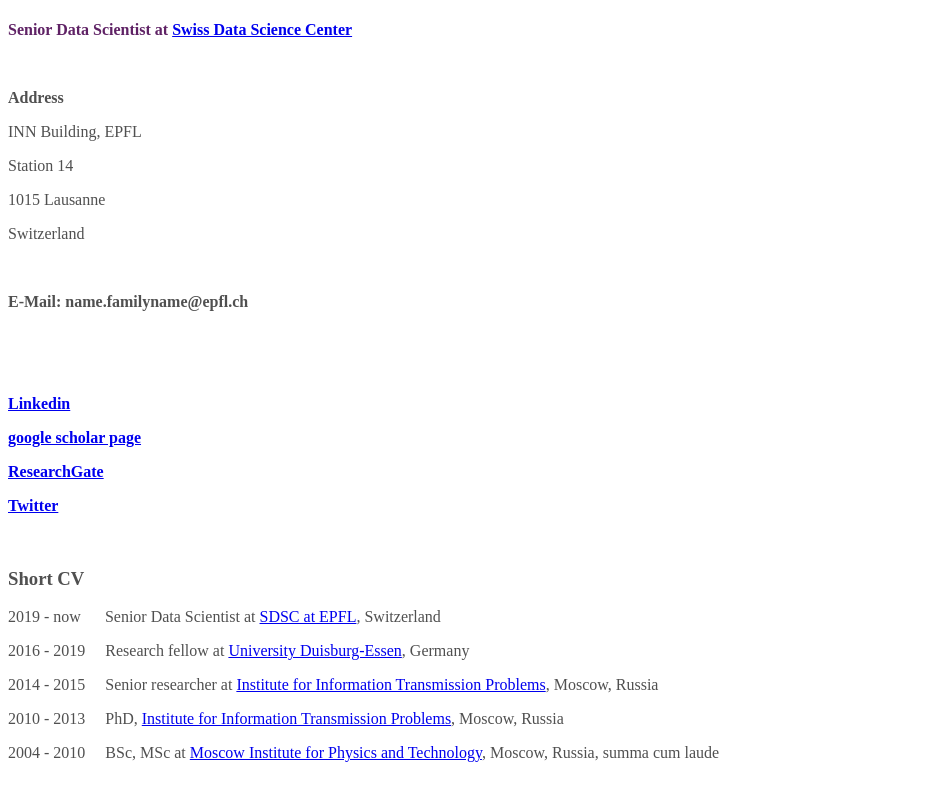
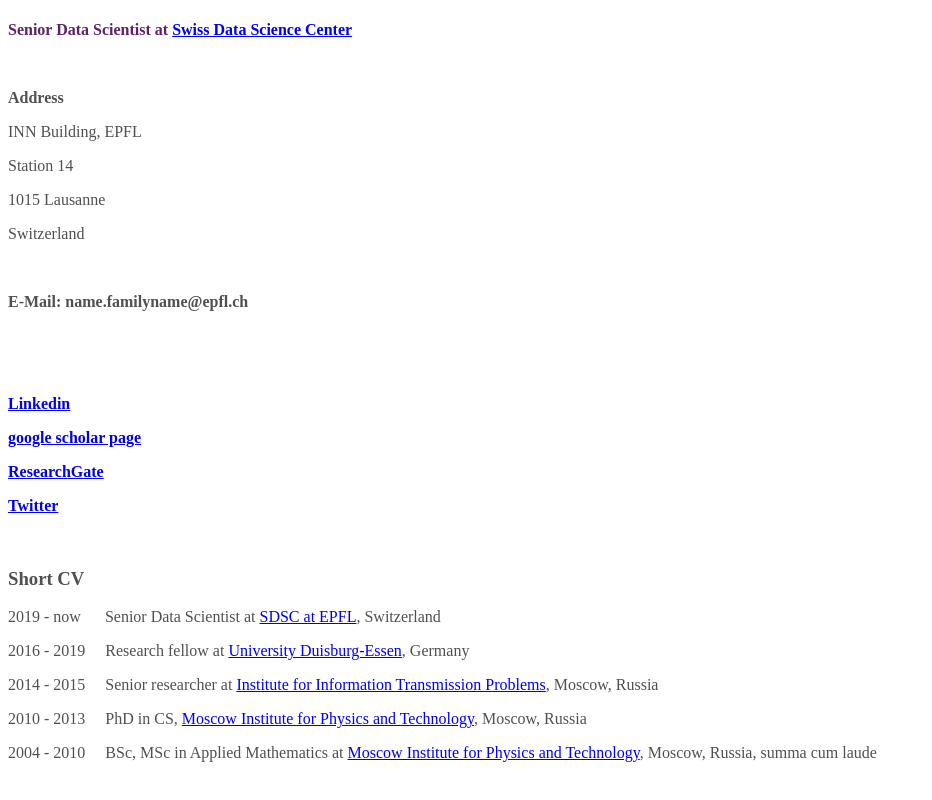
Before and after one commit to ekkrym/ekkrym.github.io, a plain HTML site: page index.html in a window 1280 px wide. Shown: the part 422-1222 px from the top of the page, without its empty margins (0-932 px from the left). Drawn offline with Linux system fonts and the light colour scheme.

Commit message:
Update index.html

```diff
--- a/index.html
+++ b/index.html
@@ -22,8 +22,8 @@
 <p><span style="color: #505050;">2019 - now &nbsp;&nbsp; &nbsp; Senior Data Scientist at <a href="https://www.datascience.ch">SDSC at EPFL</a>, Switzerland</span></p>
 <p><span style="color: #505050;">2016 - 2019 &nbsp; &nbsp; Research fellow at <a href="https://www.uni-due.de">University Duisburg-Essen</a>, Germany</span></p>
 <p><span style="color: #505050;">2014 - 2015 &nbsp; &nbsp; Senior researcher at <a href="http://iitp.ru/en/about">Institute for Information Transmission Problems</a>, Moscow, Russia</span></p>
-<p><span style="color: #505050;">2010 - 2013 &nbsp; &nbsp; PhD, <a href="http://iitp.ru/en/about">Institute for Information Transmission Problems</a>, Moscow, Russia</span></p>
-<p><span style="color: #505050;">2004 - 2010 &nbsp; &nbsp; BSc, MSc at <a href="https://mipt.ru/english/">Moscow Institute for Physics and Technology</a>, Moscow, Russia, summa cum laude</span></p>
+<p><span style="color: #505050;">2010 - 2013 &nbsp; &nbsp; PhD in CS, <a href="https://mipt.ru/english/">Moscow Institute for Physics and Technology</a>, Moscow, Russia</span></p>
+<p><span style="color: #505050;">2004 - 2010 &nbsp; &nbsp; BSc, MSc in Applied Mathematics at <a href="https://mipt.ru/english/">Moscow Institute for Physics and Technology</a>, Moscow, Russia, summa cum laude</span></p>
 <p>&nbsp;</p>
 <p>&nbsp;</p>
 <p>&nbsp;</p>
```
